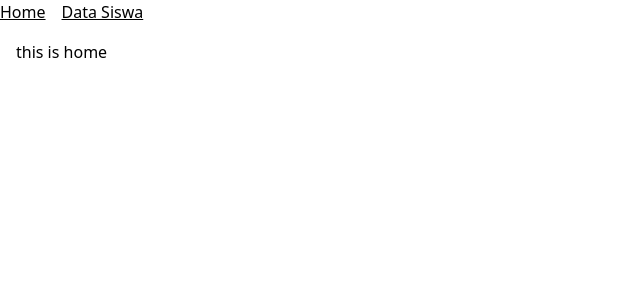
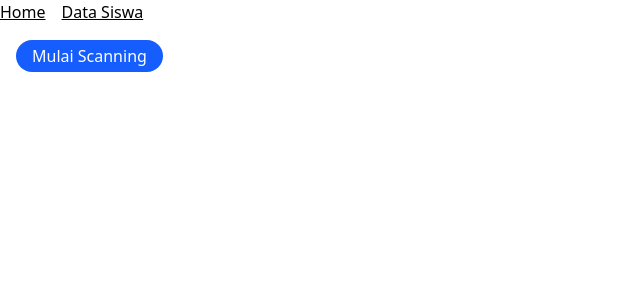
Before and after one commit to dwikikf/absensi_qrcode, a SvelteKit app: page / in a window 1280 px wide. Shown: the top 300 px of the page, without its empty margins (0-640 px from the left). Built offline with nearby package versions, Linux system fonts and the light colour scheme; no server answers.

Commit message:
menambahkan scanne qr code di home

```diff
--- a/package.json
+++ b/package.json
@@ -35,6 +35,7 @@
 		"vite": "^6.0.0"
 	},
 	"dependencies": {
+		"@zxing/library": "^0.21.3",
 		"dotenv": "^16.4.7",
 		"mongodb": "^6.13.1",
 		"mongoose": "^8.10.1"
--- /dev/null
+++ b/src/lib/server/models/Absensi.js
@@ -0,0 +1,8 @@
+import mongoose from 'mongoose';
+
+const absensiSchema = new mongoose.Schema({
+	nis: String,
+	tanggal: Date
+});
+
+export const Absensi = mongoose.models.Absensi || mongoose.model('Absensi', absensiSchema);
--- a/src/routes/+page.svelte
+++ b/src/routes/+page.svelte
@@ -1 +1,5 @@
-<p>this is home</p>
+<script>
+	import CamScanner from './camScanner.svelte';
+</script>
+
+<CamScanner />
--- /dev/null
+++ b/src/routes/api/hasil-pemindaian/+server.js
@@ -0,0 +1,38 @@
+import { Absensi } from '$lib/server/models/Absensi.js';
+import { json } from '@sveltejs/kit';
+
+export const POST = async ({ request }) => {
+	try {
+		const data = await request.json();
+
+		const nis = data.nis;
+		const tanggal = data.tanggal;
+
+		console.log(nis);
+		console.log(tanggal);
+
+		const hasilAbsen = new Absensi({
+			nis,
+			tanggal
+		});
+
+		const savedHasilAbsen = await hasilAbsen.save();
+
+		return json(
+			{
+				message: 'Data pemindaian berhasil disimpan',
+				data: savedHasilAbsen
+			},
+			{ status: 201 }
+		);
+	} catch (error) {
+		return json(
+			{
+				message: 'Gagal menyimpan data pemindaian',
+				// @ts-ignore
+				error: error.message
+			},
+			{ status: 400 }
+		);
+	}
+};
--- /dev/null
+++ b/src/routes/camScanner.svelte
@@ -0,0 +1,84 @@
+<script>
+	// @ts-nocheck
+
+	import { BrowserQRCodeReader, NotFoundException } from '@zxing/library';
+
+	let video;
+	let result = '';
+	let isScanning = false;
+
+	async function simpanData(dataPemindaian) {
+		try {
+			const response = await fetch('/api/hasil-pemindaian', {
+				method: 'POST',
+				headers: {
+					'Content-Type': 'application/json'
+				},
+
+				body: JSON.stringify({
+					nis: dataPemindaian,
+					tanggal: new Date()
+				})
+			});
+
+			const resultSimpan = await response.json();
+
+			if (response.ok) {
+				console.log('Data pemindaian berhasil disimpan:', resultSimpan.data);
+				alert(resultSimpan.message);
+				result = '';
+			} else {
+				console.error('Gagal menyimpan data pemindaian:', resultSimpan.error);
+				alert(resultSimpan.message);
+			}
+		} catch (error) {
+			console.error('Error:', error);
+			alert('Terjadi kesalahan jaringan.');
+		}
+	}
+
+	function handleScanning() {
+		isScanning = !isScanning;
+		result = '';
+
+		const codeReader = new BrowserQRCodeReader();
+
+		if (isScanning) {
+			codeReader
+				.getVideoInputDevices()
+				.then((videoInputDevices) => {
+					const selectedDeviceId = videoInputDevices[0].deviceId;
+
+					codeReader.decodeFromVideoDevice(selectedDeviceId, video, (res, err) => {
+						if (res) {
+							result = res.text;
+							simpanData(result);
+							// codeReader.reset(); // stop scanning after found a qr code.
+						}
+						// if (err && !(err instanceof NotFoundException)) {
+						// 	console.error(err);
+						// }
+					});
+				})
+				.catch((err) => console.error(err));
+		} else {
+			codeReader.reset();
+		}
+	}
+</script>
+
+<div>
+	<button
+		class="bg-primary mb-2 cursor-pointer rounded-2xl px-4 py-1 text-white"
+		onclick={handleScanning}>{isScanning ? 'Selesai Scanning' : 'Mulai Scanning'}</button
+	>
+
+	{#if isScanning}
+		<video bind:this={video} width="300" height="200">
+			<track kind="captions" />
+		</video>
+	{/if}
+	{#if result}
+		<p>Absensi NIS: {result}</p>
+	{/if}
+</div>
```
Also changed, not shown: 1 other file (tests, documents, lock files or other folders).
